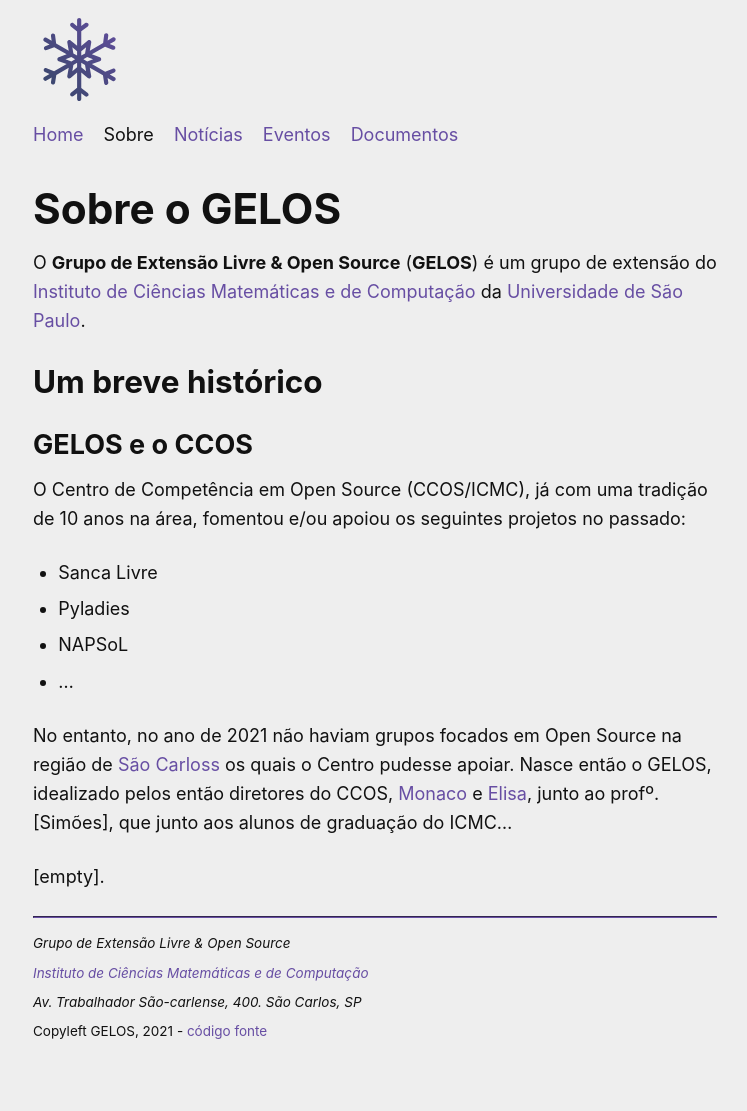
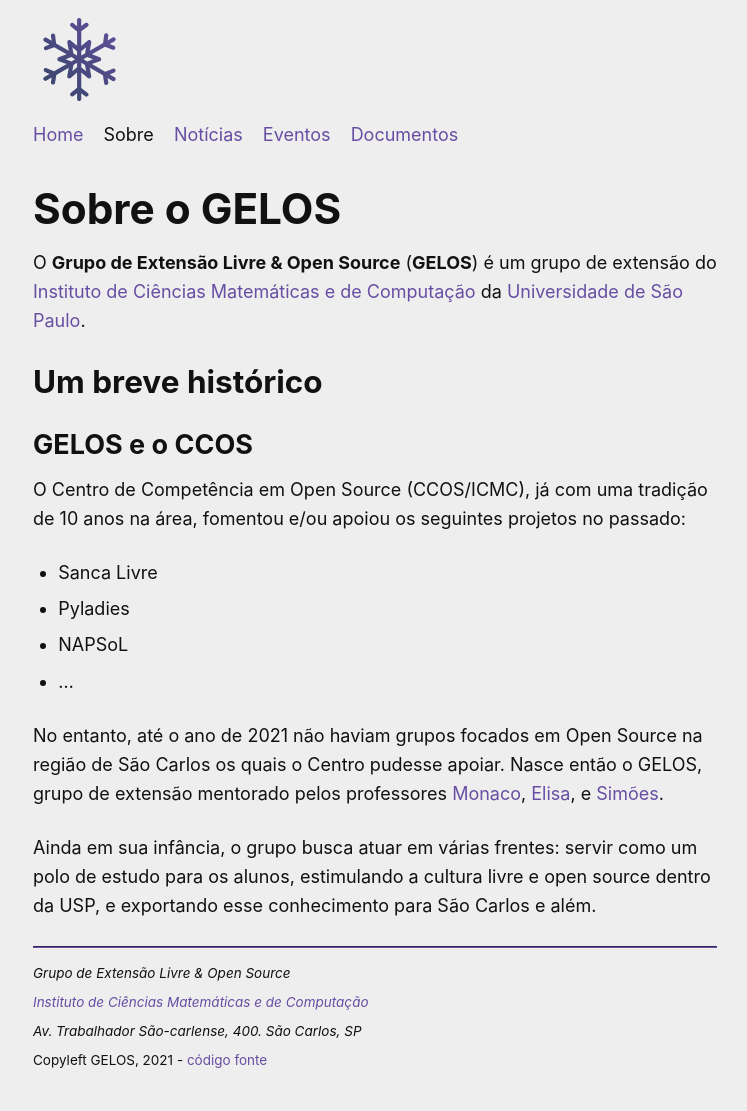
Before and after one commit to gelos-icmc/site, a Jekyll site: the page built from _pages/sobre.md, in a window 1280 px wide. Shown: the whole page, without its empty margins (265-1012 px from the left). Built offline with Jekyll 4.4.1, drawn with Linux system fonts in a browser that asks for light colours; before the commit the page ends 1082 px from its top, so only the background shows below that.

Commit message:
melhorias nas informações do sobre

```diff
--- a/_pages/index.html
+++ b/_pages/index.html
@@ -2,7 +2,7 @@
 title: Home
 ---
 
-<h1>Grupo de Extensão Livre e Open Source</h1>
+<h1>Grupo de Extensão Livre e Open Source - <small>ICMC/USP</small></h1>
 
 <hr />
 
--- a/_pages/sobre.md
+++ b/_pages/sobre.md
@@ -17,6 +17,6 @@ O Centro de Competência em Open Source (CCOS/ICMC), já com uma tradição de 1
 - NAPSoL
 - ...
 
-No entanto, no ano de 2021 não haviam grupos focados em Open Source na região de [São Carloss]() os quais o Centro pudesse apoiar. Nasce então o GELOS, idealizado pelos então diretores do CCOS, [Monaco]() e [Elisa](), junto ao profº. [Simões], que junto aos alunos de graduação do ICMC...
+No entanto, até o ano de 2021 não haviam grupos focados em Open Source na região de São Carlos os quais o Centro pudesse apoiar. Nasce então o GELOS, grupo de extensão mentorado pelos professores [Monaco](https://www.icmc.usp.br/pessoas?id=1678183), [Elisa](https://www.icmc.usp.br/pessoas?id=211665), e [Simões](https://www.icmc.usp.br/pessoas?id=9662297).
 
-[empty].
+Ainda em sua infância, o grupo busca atuar em várias frentes: servir como um polo de estudo para os alunos, estimulando a cultura livre e open source dentro da USP, e exportando esse conhecimento para São Carlos e além.
```
